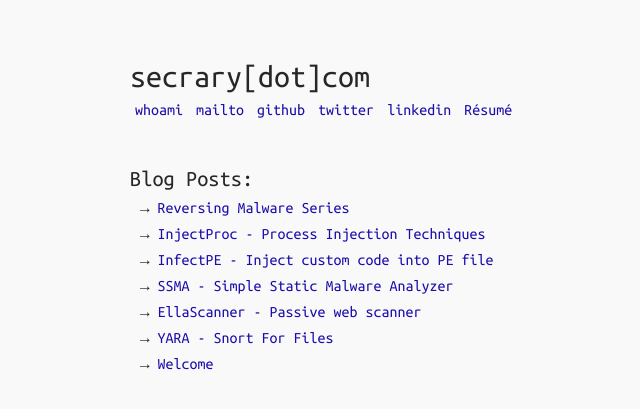
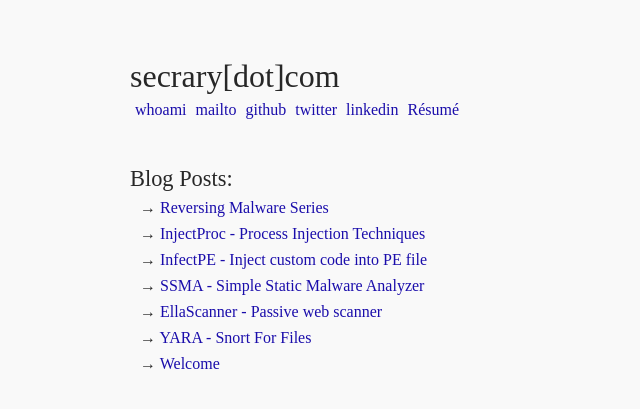
Before and after one commit to programdeveloper/secrary.github.io, a Jekyll site: the page built from index.html, in a window 1280 px wide. Shown: the top 409 px of the page, without its empty margins (190-830 px from the left). Built offline with Jekyll 4.4.1, drawn with Linux system fonts in a browser that asks for light colours.

Commit message:
Update main.scss

```diff
--- a/css/main.scss
+++ b/css/main.scss
@@ -4,15 +4,17 @@
 @import "reset";
 @import "config";
 
+/*
 @font-face {
     font-family: 'Ubuntu Mono';
     src: url(UbuntuMono-Regular.ttf);
 }
+*/
 
 body {
     color: $color-fg;
     background: $color-bg;
-    font-family: 'Ubuntu Mono', monospace;
+    /* font-family: 'Ubuntu Mono', monospace; */
     font-size: 100%;
     font-weight: 400;
 }
```
